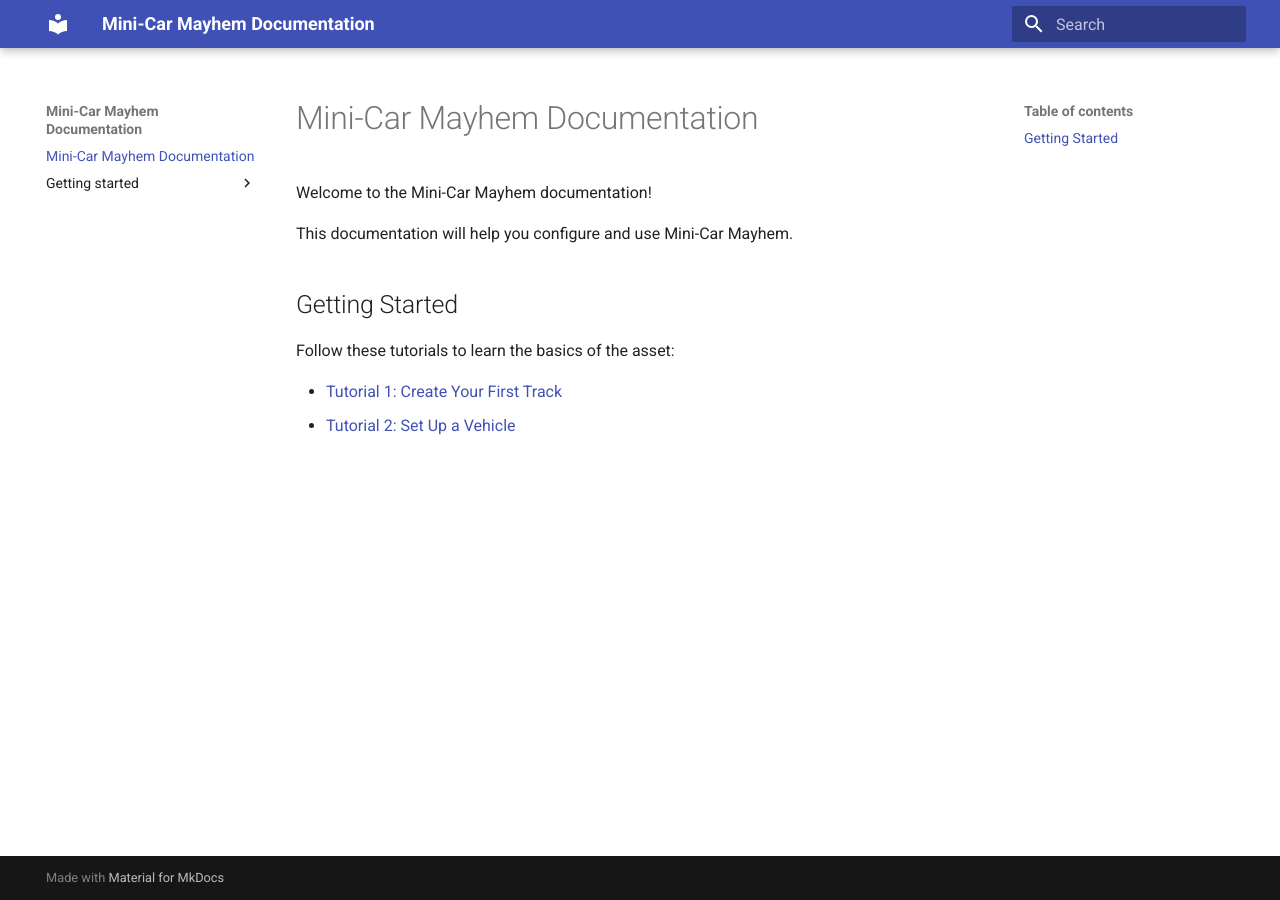
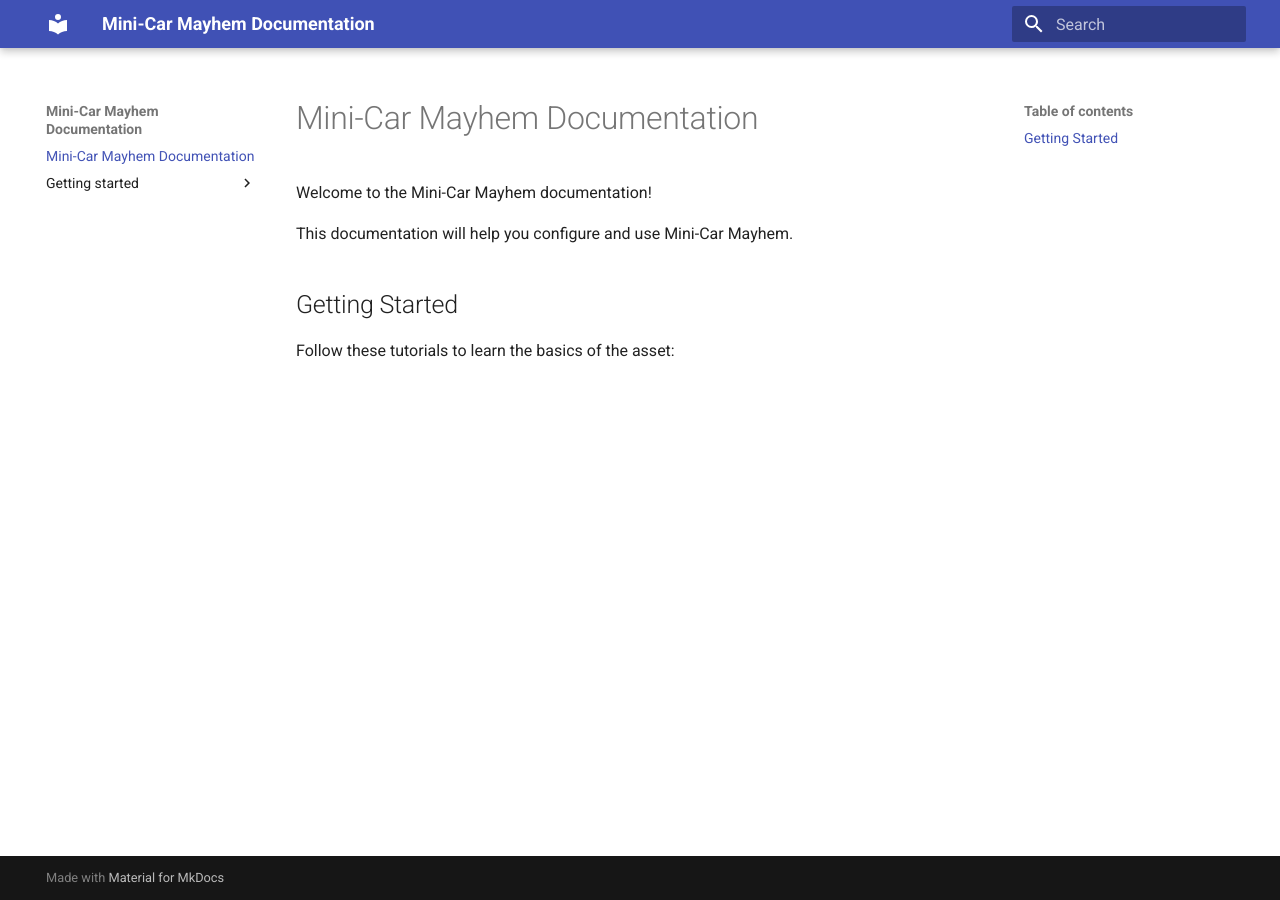
Before and after one commit to targetsoundfx/minicar-mayhem-documentation, an MkDocs documentation site: the page built from docs/index.md, in a window 1280 px wide. Built offline with MkDocs 1.6.1 and Material for MkDocs 9.7.7, drawn with Linux system fonts in a browser that asks for light colours.

Commit message:
Update index.md

```diff
--- a/docs/index.md
+++ b/docs/index.md
@@ -7,6 +7,3 @@ This documentation will help you configure and use Mini-Car Mayhem.
 ## Getting Started
 
 Follow these tutorials to learn the basics of the asset:
-
-- [Tutorial 1: Create Your First Track](getting-started/first-track-creation.md)
-- [Tutorial 2: Set Up a Vehicle](getting-started/setup-vehicle.md)
```
